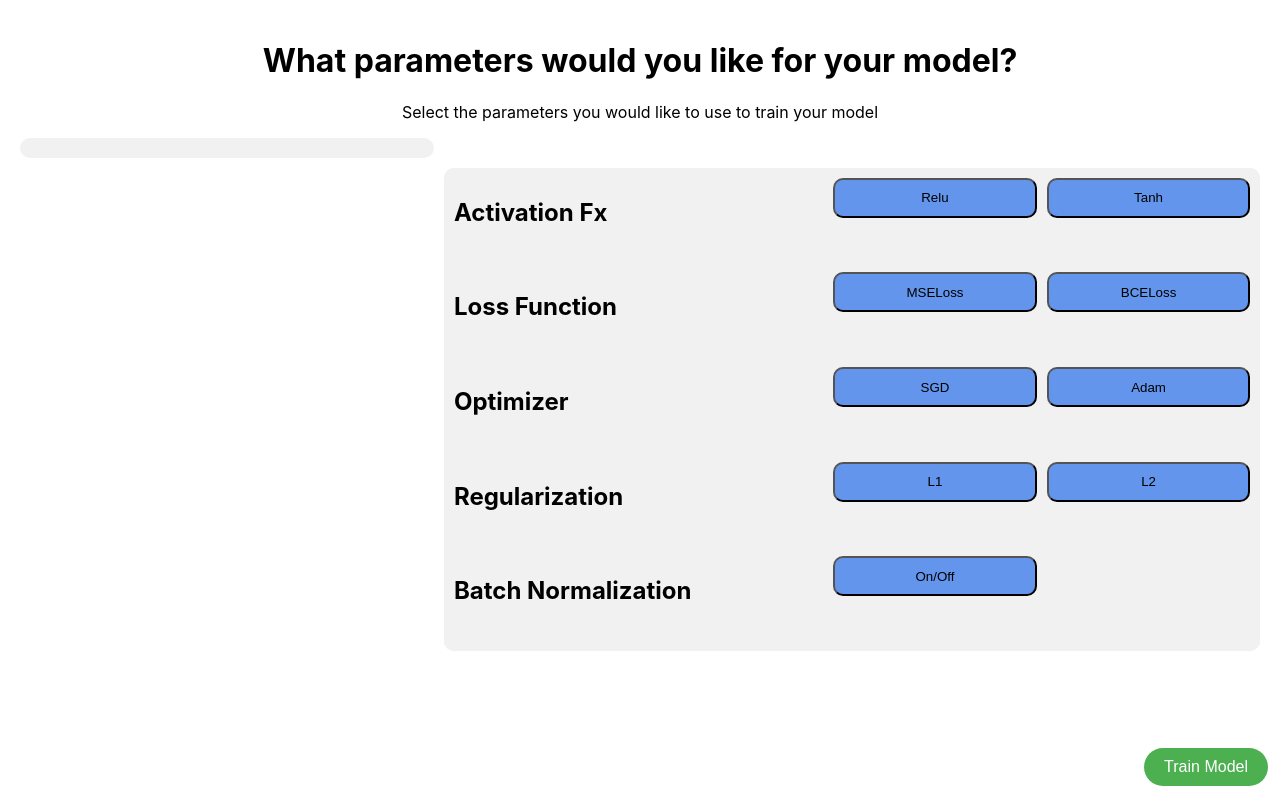
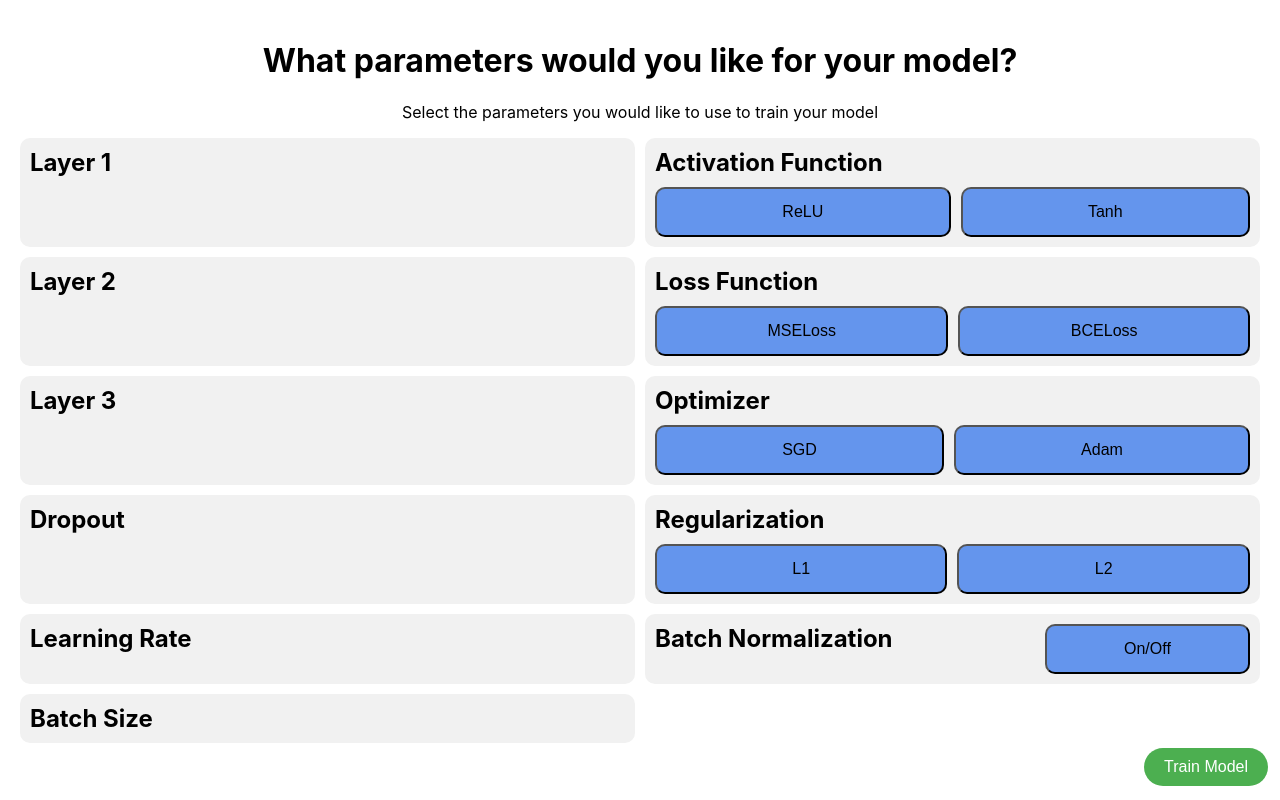
Before and after one commit to loganbrenningmeyer/TeamFifty, a React (Create React App) app in the folder frontend/: page /parameters in a window 1280 px wide. Built offline with nearby package versions, Linux system fonts and the light colour scheme.

Commit message:
Fixed parameters formatting

```diff
--- a/frontend/src/components/Parameters/Parameters.css
+++ b/frontend/src/components/Parameters/Parameters.css
@@ -1,8 +1,105 @@
 .param-grid-container {
     display: grid;
     grid-template-areas:
-        "hidden-layers hidden-layers"
-        "col1-container col2-container";
+        "layer1-container activation-container"
+        "layer2-container loss-container"
+        "layer3-container optimizer-container"
+        "dropout-container regularization-container"
+        "learning-rate-container batch-container"
+        "batch-size-container .";
+    grid-gap: 10px;
+    grid-template-columns: 1fr 1fr;
+}
+
+.activation-container {
+    display: grid;
+    grid-area: activation-container;
+    grid-template-areas:
+        "activation_fx activation_fx"
+        "relu tanh";
+    grid-gap: 10px;
+}
+
+.loss-container {
+    display: grid;
+    grid-area: loss-container;
+    grid-template-areas:
+        "loss_function loss_function"
+        "MSELoss BCELoss";
+    grid-gap: 10px;
+}
+
+.optimizer-container {
+    display: grid;
+    grid-area: optimizer-container;
+    grid-template-areas:
+        "optimizer optimizer"
+        "SGD Adam";
+    grid-gap: 10px;
+}
+
+.regularization-container {
+    display: grid;
+    grid-area: regularization-container;
+    grid-template-areas:
+        "regularization regularization"
+        "L1 L2";
+    grid-gap: 10px;
+}
+
+.learning-rate-container {
+    display: grid;
+    grid-area: learning-rate-container;
+    grid-template-areas:
+        "learning_rate learning_rate_txt";
+    grid-gap: 10px;
+}
+
+.batch-container {
+    display: grid;
+    grid-area: batch-container;
+    grid-template-areas:
+        "batch_normalization batch_norm_toggle";
+    grid-gap: 10px;
+}
+
+.layer1-container {
+    display: grid;
+    grid-area: layer1-container;
+    grid-template-areas:
+        "layer1 layer1_txt";
+    grid-gap: 10px;
+}
+
+.layer2-container {
+    display: grid;
+    grid-area: layer2-container;
+    grid-template-areas:
+        "layer2 layer2_txt";
+    grid-gap: 10px;
+}
+
+.layer3-container {
+    display: grid;
+    grid-area: layer3-container;
+    grid-template-areas:
+        "layer3 layer3_txt";
+    grid-gap: 10px;
+}
+
+.dropout-container {
+    display: grid;
+    grid-area: dropout-container;
+    grid-template-areas:
+        "dropout dropout_txt";
+    grid-gap: 10px;
+}
+
+.batch-size-container {
+    display: grid;
+    grid-area: batch-size-container;
+    grid-template-areas:
+        "batch_size batch_size_txt";
     grid-gap: 10px;
 }
 
@@ -20,22 +117,8 @@
     grid-gap: 10px;
 }
 
-
-.col1-container {
-    display: grid;
-    grid-area: col2-container;
-    grid-template-areas:
-        "layer1 layer_txt"
-        "layer2 layer_txt"
-        "layer3 layer_txt"
-        "dropout dropout_txt"
-        "learning_rate learning_rate_txt"
-        "batch_size batch_size_txt";
-    grid-gap: 10px;
-}
-
 .layer1 { grid-area: layer1; }
-.layer_txt { grid-area: layer_txt; }
+.layer1_txt { grid-area: layer1_txt; }
 .layer2 { grid-area: layer2; }
 .layer3 { grid-area: layer3; }
 .dropout { grid-area: dropout; }
@@ -45,28 +128,20 @@
 .batch_size { grid-area: batch_size; }
 .batch_size_txt { grid-area: batch_size_txt; }
 
-
-.col2-container {
-    display: grid;
-    grid-area: col2-container;
-    grid-template-areas:
-        "activation_fx relu tanh"
-        "loss_function MSELoss BCELoss"
-        "optimizer SGD Adam"
-        "regularization L1 L2"
-        "batch_normalization batch_norm_toggle .";
-    grid-gap: 10px;
+.param-grid-container > div > h2 {
+    margin: 0;
 }
 
-.col2-container > button {
+.param-grid-container > div > button {
     background-color: cornflowerblue;
     text-align: center;
-    height: 40px;
+    height: 50px;
     border-radius: 10px;
+    font-size: 16px;
     transition: background-color 0.5s, border 0.5s;
 }
 
-.col2-container > button.clicked {
+.param-grid-container > div > button.clicked {
     background-color: #45a049;
     border: 2px solid #3e623f;
 }
--- a/frontend/src/components/Parameters/Parameters.js
+++ b/frontend/src/components/Parameters/Parameters.js
@@ -23,29 +23,50 @@ function Parameters() {
 
         <div class='param-grid-container'>
 
-            <div class='hidden-layers'>
+            {/* <div class='hidden-layers'>
 
+            </div> */}
+
+
+            <div class='layer1-container'>
+                <h2 class='layer1'>Layer 1</h2>
+                <text class='layer1_txt'></text>
+            </div>
+
+            <div class='layer2-container'>
+                <h2 class='layer2'>Layer 2</h2>
+                <text class='layer2_txt'></text>
+            </div>
+
+            <div class='layer3-container'>
+                <h2 class='layer3'>Layer 3</h2>
+                <text class='layer3_txt'></text>
+            </div>
+
+            <div class='dropout-container'>
+                <h2 class='dropout'>Dropout</h2>
+                <text class='dropout_txt'></text>
+            </div>
+
+            <div class='learning-rate-container'>
+                <h2 class='learning_rate'>Learning Rate</h2>
+                <text class='learning_rate_txt'></text>
+            </div>
+
+            <div class='batch-size-container'>
+                <h2 class='batch_size'>Batch Size</h2>
+                <text class='batch_size_txt'></text>
             </div>
 
 
-            <div class='col1-container'>
-                <h2 class='layer1'>Layer 1</h2>
-                <h2 class='layer2'>Layer 2</h2>
-                <h2 class='layer3'>Layer 3</h2>
-                <h2 class='dropout'>Dropout</h2>
-                <h2 class='learning_rate'>Learning Rate</h2>
-                <h2 class='batch_size'>Batch Size</h2>
-            </div>
+            <div class='activation-container'>
 
-
-            <div class='col2-container'>
-
-                <h2 class='activation_fx'>Activation Fx</h2>
+                <h2 class='activation_fx'>Activation Function</h2>
                 <button
                     class={clickedButtons.activation === 'relu' ? 'clicked' : 'relu'}
                     onClick={() => handleButtonClick('activation', 'relu')}
                 >
-                    Relu
+                    ReLU
                 </button>
 
                 <button
@@ -54,7 +75,9 @@ function Parameters() {
                 >
                     Tanh
                 </button>
+            </div>
 
+            <div class='loss-container'>
                 <h2 class='loss_function'>Loss Function</h2>
                 <button
                     class={clickedButtons.loss === 'MSELoss' ? 'clicked' : 'MSELoss'}
@@ -69,7 +92,9 @@ function Parameters() {
                 >
                     BCELoss
                 </button>
+            </div>
 
+            <div class='optimizer-container'>
                 <h2 class='optimizer'>Optimizer</h2>
                 <button
                     class={clickedButtons.optimizer === 'SGD' ? 'clicked' : 'SGD'}
@@ -84,7 +109,10 @@ function Parameters() {
                 >
                     Adam
                 </button>
+            </div>
 
+
+            <div class='regularization-container'>
                 <h2 class='regularization'>Regularization</h2>
                 <button
                     class={clickedButtons.regularization === 'L1' ? 'clicked' : 'L1'}
@@ -99,7 +127,10 @@ function Parameters() {
                 >
                     L2
                 </button>
+            </div>
 
+
+            <div class='batch-container'>
                 <h2 class='batch_normalization'>Batch Normalization</h2>
                 <button
                     class={clickedButtons.batch === 'on' ? 'clicked' : 'batch_norm_toggle'}
@@ -107,7 +138,6 @@ function Parameters() {
                 >
                     On/Off
                 </button>
-
             </div>
 
         </div>
```
